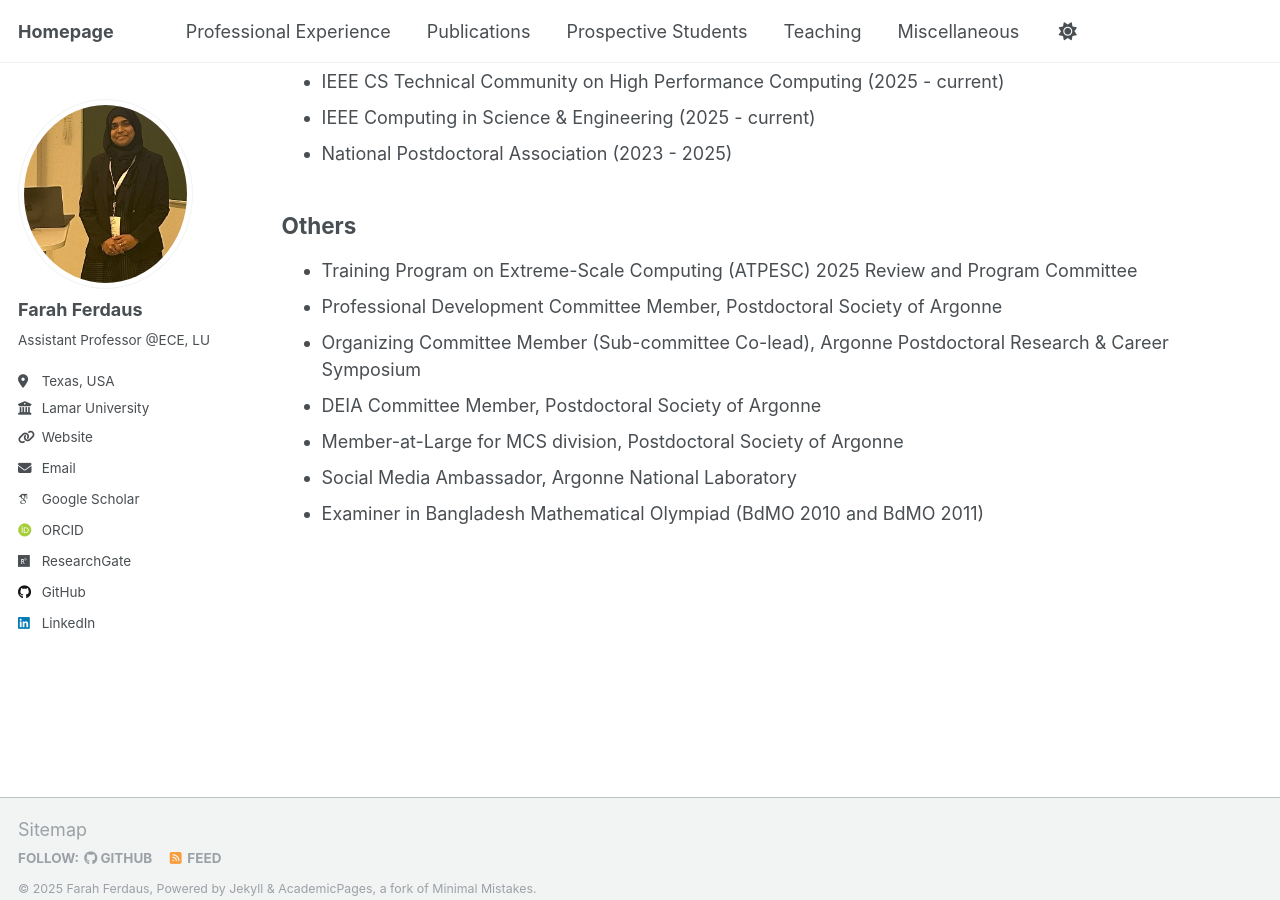
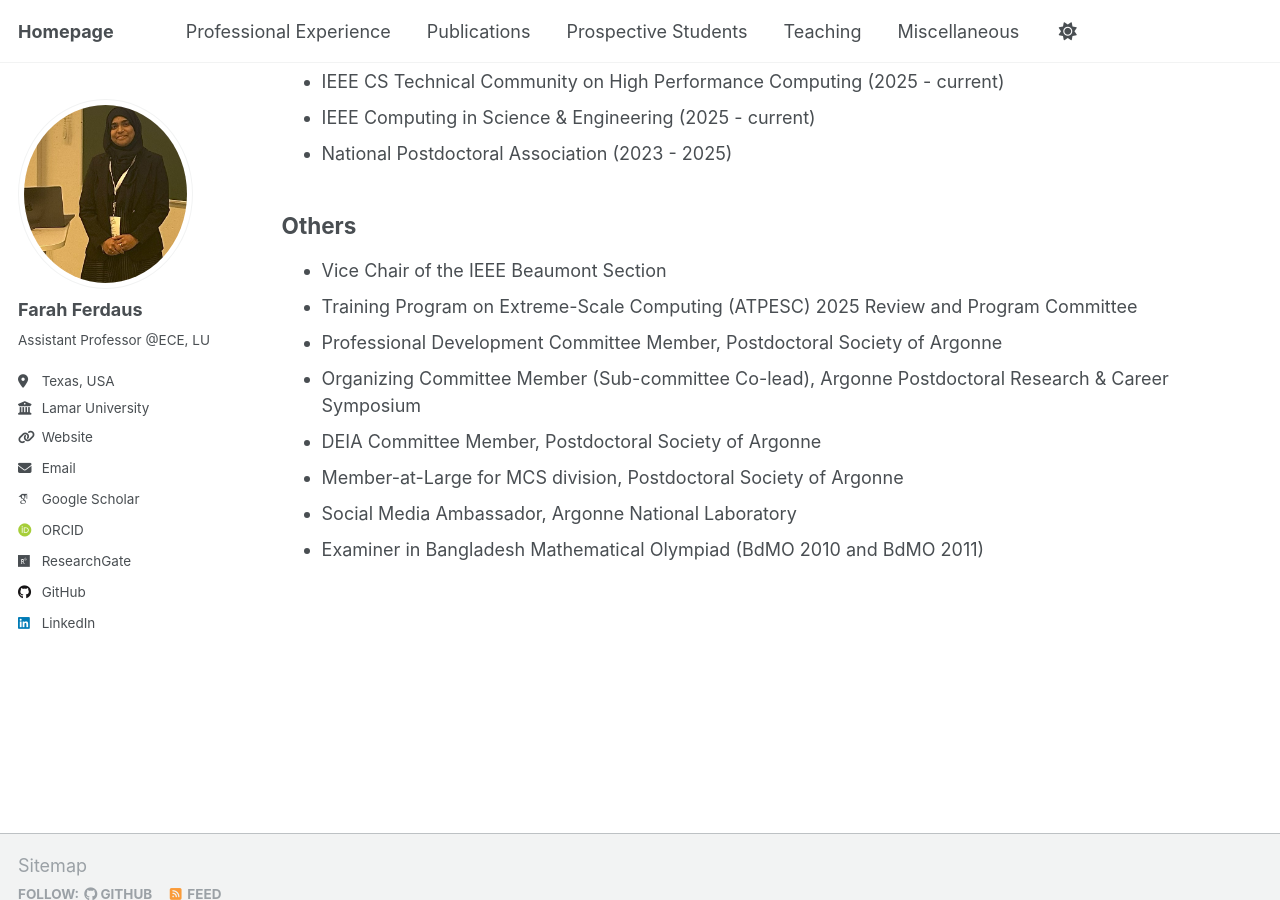
Before and after one commit to fferdaus/fferdaus.github.io, a Jekyll site: the page built from _pages/miscellaneous.md, in a window 1280 px wide and 900 px high, scrolled down 608 px. Built offline with Jekyll 4.4.1, drawn with Linux system fonts in a browser that asks for light colours; some web fonts are replaced.

Commit message:
Update miscellaneous.md

```diff
--- a/_pages/miscellaneous.md
+++ b/_pages/miscellaneous.md
@@ -29,6 +29,7 @@ redirect_from:
 
 ## Others
 
+- Vice Chair of the IEEE Beaumont Section
 - Training Program on Extreme-Scale Computing (ATPESC) 2025 Review and Program Committee
 - Professional Development Committee Member, Postdoctoral Society of Argonne
 - Organizing Committee Member (Sub-committee Co-lead), Argonne Postdoctoral Research & Career Symposium
```
